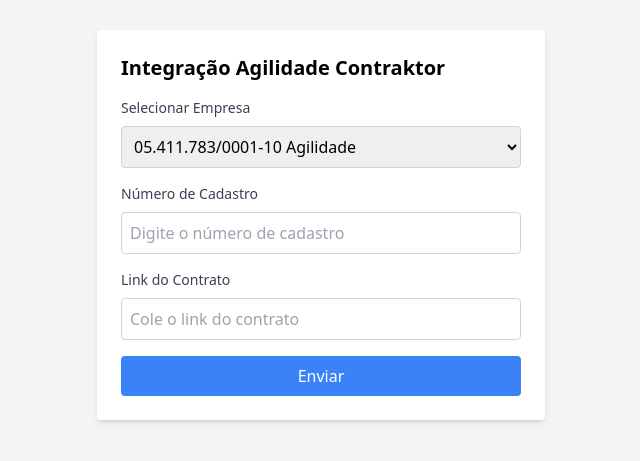
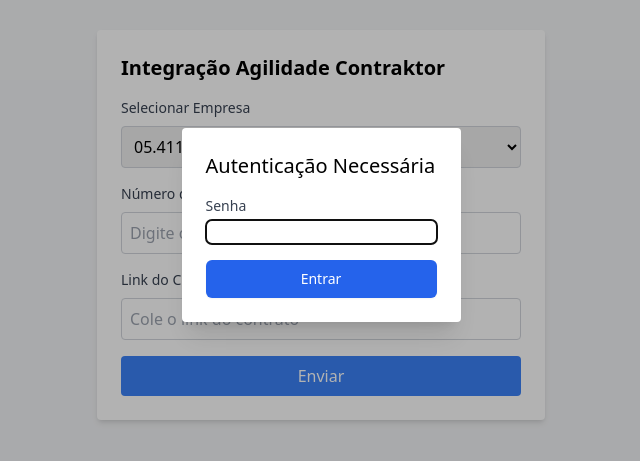
Before and after one commit to pedrofranki96/agilidade-contraktor-web, a React (Vite) app: page / in a window 1280 px wide. Shown: the part 175-636 px from the top of the page, without its empty margins (319-959 px from the left). Built offline with nearby package versions, Linux system fonts and the light colour scheme.

Commit message:
Add authentication handling in App component and update dependencies

```diff
--- a/package.json
+++ b/package.json
@@ -9,9 +9,13 @@
   },
   "dependencies": {
     "react": "^18.2.0",
-    "react-dom": "^18.2.0"
+    "react-dom": "^18.2.0",
+    "axios": "^1.6.8",
+    "js-cookie": "^3.0.5",
+    "@headlessui/react": "^1.7.18"
   },
   "devDependencies": {
+    "@types/js-cookie": "^3.0.6",
     "@types/react": "^18.0.28",
     "@types/react-dom": "^18.0.11",
     "@vitejs/plugin-react": "^4.0.0",
--- a/src/App.tsx
+++ b/src/App.tsx
@@ -1,4 +1,6 @@
-import React, { useState } from 'react';
+import React, { useState, useEffect } from 'react';
+import { AuthModal } from './components/AuthModal';
+import { authService } from './services/auth';
 
 const API_URL = 'https://agilidade-api.phbf.com.br/api/integrar';
 
@@ -16,6 +18,19 @@
   const [result, setResult] = useState<any>(null);
   const [error, setError] = useState<string | null>(null);
   const [loading, setLoading] = useState(false);
+  const [isAuthenticated, setIsAuthenticated] = useState(false);
+  const [showAuthModal, setShowAuthModal] = useState(false);
+
+  useEffect(() => {
+    const checkAuth = () => {
+      const isAuth = authService.isAuthenticated();
+      setIsAuthenticated(isAuth);
+      if (!isAuth) {
+        setShowAuthModal(true);
+      }
+    };
+    checkAuth();
+  }, []);
 
   const handleSubmit = async (e: React.FormEvent) => {
     e.preventDefault();
@@ -33,9 +48,18 @@
         payload.numCad = numCad.trim();
       }
 
+      const token = authService.getToken();
+      if (!token) {
+        setShowAuthModal(true);
+        throw new Error('Autenticação necessária');
+      }
+
       const response = await fetch(API_URL, {
         method: 'POST',
-        headers: { 'Content-Type': 'application/json' },
+        headers: {
+          'Content-Type': 'application/json',
+          'Authorization': `Bearer ${token}`
+        },
         body: JSON.stringify(payload),
       });
 
@@ -54,8 +78,17 @@
     }
   };
 
+  const handleAuthenticated = () => {
+    setIsAuthenticated(true);
+    setShowAuthModal(false);
+  };
+
   return (
     <div className="min-h-screen flex items-center justify-center bg-gray-100 p-4">
+      <AuthModal
+        isOpen={showAuthModal}
+        onAuthenticated={handleAuthenticated}
+      />
       <form
         onSubmit={handleSubmit}
         className="bg-white p-6 rounded shadow-md w-full max-w-md"
--- /dev/null
+++ b/src/components/AuthModal.tsx
@@ -0,0 +1,75 @@
+import React, { useState } from 'react';
+import { Dialog } from '@headlessui/react';
+import { authService } from '../services/auth';
+
+interface AuthModalProps {
+  isOpen: boolean;
+  onAuthenticated: () => void;
+}
+
+export const AuthModal: React.FC<AuthModalProps> = ({ isOpen, onAuthenticated }) => {
+  const [password, setPassword] = useState('');
+  const [error, setError] = useState('');
+  const [isLoading, setIsLoading] = useState(false);
+
+  const handleSubmit = async (e: React.FormEvent) => {
+    e.preventDefault();
+    setError('');
+    setIsLoading(true);
+
+    try {
+      const success = await authService.login(password);
+      if (success) {
+        onAuthenticated();
+      } else {
+        setError('Senha inválida. Por favor, tente novamente.');
+      }
+    } catch (err) {
+      setError('Erro ao tentar autenticar. Por favor, tente novamente.');
+    } finally {
+      setIsLoading(false);
+    }
+  };
+
+  return (
+    <Dialog open={isOpen} onClose={() => {}} className="relative z-50">
+      <div className="fixed inset-0 bg-black/30" aria-hidden="true" />
+
+      <div className="fixed inset-0 flex items-center justify-center p-4">
+        <Dialog.Panel className="mx-auto max-w-sm rounded bg-white p-6 shadow-xl">
+          <Dialog.Title className="text-xl font-medium mb-4">
+            Autenticação Necessária
+          </Dialog.Title>
+
+          <form onSubmit={handleSubmit} className="space-y-4">
+            <div>
+              <label htmlFor="password" className="block text-sm font-medium text-gray-700">
+                Senha
+              </label>
+              <input
+                type="password"
+                id="password"
+                value={password}
+                onChange={(e) => setPassword(e.target.value)}
+                className="mt-1 block w-full rounded-md border-gray-300 shadow-sm focus:border-blue-500 focus:ring-blue-500"
+                required
+              />
+            </div>
+
+            {error && (
+              <p className="text-red-600 text-sm">{error}</p>
+            )}
+
+            <button
+              type="submit"
+              disabled={isLoading}
+              className="w-full flex justify-center py-2 px-4 border border-transparent rounded-md shadow-sm text-sm font-medium text-white bg-blue-600 hover:bg-blue-700 focus:outline-none focus:ring-2 focus:ring-offset-2 focus:ring-blue-500 disabled:opacity-50"
+            >
+              {isLoading ? 'Autenticando...' : 'Entrar'}
+            </button>
+          </form>
+        </Dialog.Panel>
+      </div>
+    </Dialog>
+  );
+};
--- /dev/null
+++ b/src/services/auth.ts
@@ -0,0 +1,39 @@
+import axios from 'axios';
+import Cookies from 'js-cookie';
+
+const AUTH_TOKEN_KEY = 'auth_token';
+const COOKIE_OPTIONS = {
+  secure: true,
+  sameSite: 'strict' as const,
+  expires: 7 // 7 days
+};
+
+export const authService = {
+  async login(password: string): Promise<boolean> {
+    try {
+      const response = await axios.post('/auth/login', { password });
+      const { access_token } = response.data;
+
+      if (access_token) {
+        Cookies.set(AUTH_TOKEN_KEY, access_token, COOKIE_OPTIONS);
+        return true;
+      }
+      return false;
+    } catch (error) {
+      console.error('Login failed:', error);
+      return false;
+    }
+  },
+
+  logout(): void {
+    Cookies.remove(AUTH_TOKEN_KEY);
+  },
+
+  getToken(): string | undefined {
+    return Cookies.get(AUTH_TOKEN_KEY);
+  },
+
+  isAuthenticated(): boolean {
+    return !!this.getToken();
+  }
+};
```
Also changed, not shown: 1 other file (tests, documents, lock files or other folders).
